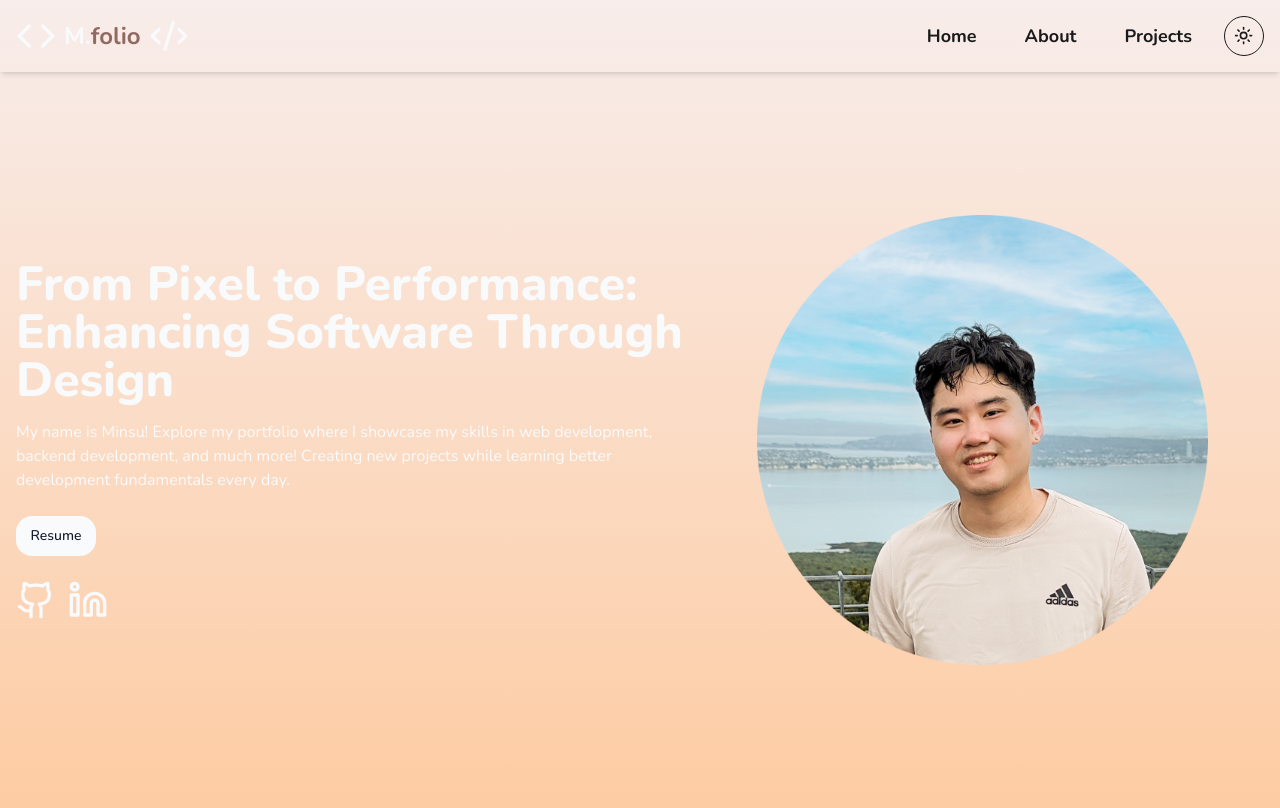
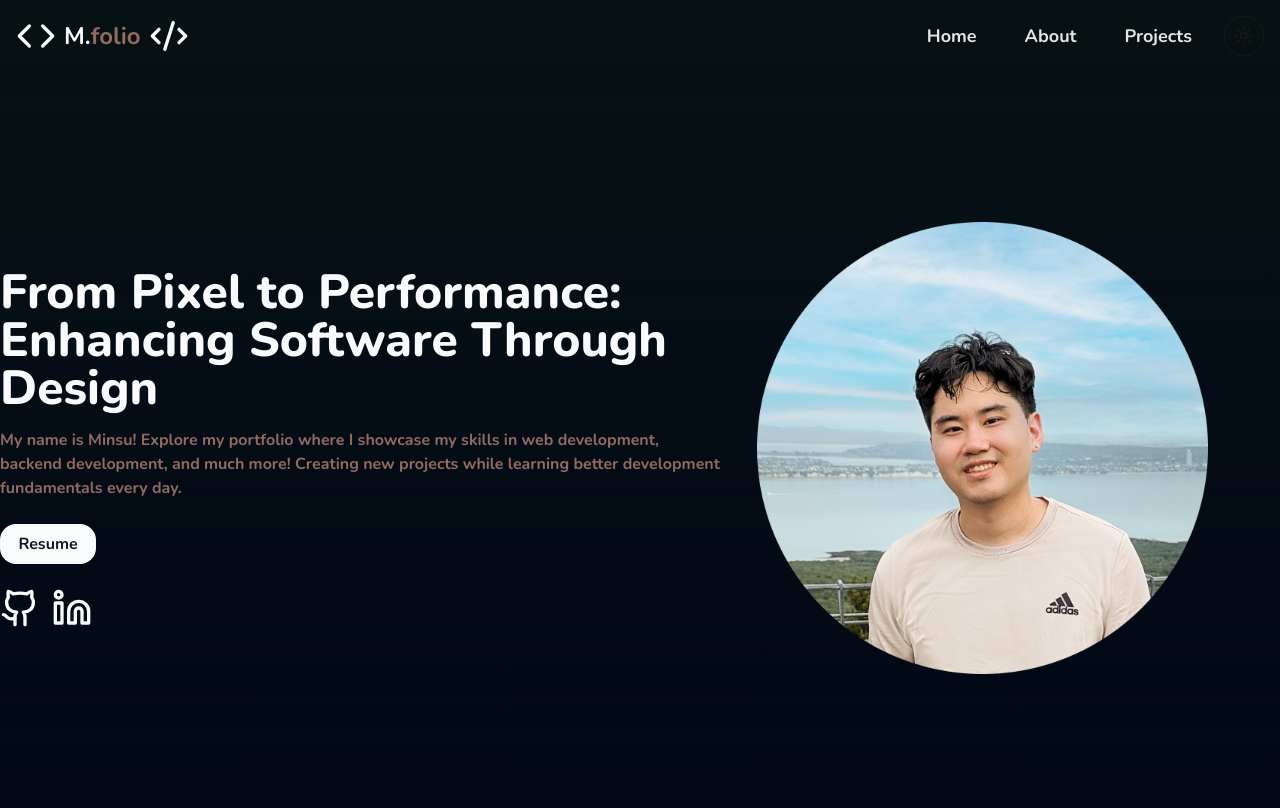
Before and after one commit to Minsukim2827/Minsu-s-Portfolio, a React (Vite) app: page / in a window 1280 px wide. Shown: the top 808 px of the page. Built offline with nearby package versions, Linux system fonts and the light colour scheme.

Commit message:
fixed dark mode colors

```diff
--- /dev/null
+++ b/src/components/AboutPage/About.jsx
@@ -0,0 +1,11 @@
+import React from 'react';
+
+const About = () => {
+    return (
+        <div>
+            {/* Your component content goes here */}
+        </div>
+    );
+};
+
+export default About;
--- a/src/components/AboutPage/AboutPage.jsx
+++ b/src/components/AboutPage/AboutPage.jsx
@@ -1,10 +1,10 @@
 import React from 'react';
+import About from './About';
 
 const AboutPage = () => {
     return (
-        <div>
-            <h1>About Page</h1>
-            {/* Add your content here */}
+        <div className="bg-gradient-to-b from-cream-light to-peach-light h-auto pt-20 lg:max-w-4/5 lg:mx-auto flex justify-center">
+        <About/>
         </div>
     );
 };
--- a/src/components/Footer/Footer.jsx
+++ b/src/components/Footer/Footer.jsx
@@ -2,7 +2,7 @@ import React from 'react';
 
 const Footer = () => {
     return (
-        <footer>
+        <footer className="bottom-0">
             {/* Your footer content goes here */}
         </footer>
     );
--- a/src/components/HomePage/HomePage.jsx
+++ b/src/components/HomePage/HomePage.jsx
@@ -1,9 +1,17 @@
 import React from 'react';
 import Intro from './intro';
+import { useTheme } from "@/components/NavBar/DarkMode/theme-provider"; // Ensure the path is correct
 
 const HomePage = () => {
+    const { theme } = useTheme(); // Using the useTheme hook to get the current theme
+
+    // Determine the gradient classes based on the theme
+    const gradientClass = theme === 'dark'
+        ? "bg-gradient-to-b from-inverted_cream-light to-inverted-peach-light" // Inverted gradient for dark mode
+        : "bg-gradient-to-b from-cream-light to-peach-light"; // Normal gradient for light mode
+
     return (
-        <div className="bg-gradient-to-b from-cream-light to-peach-light h-auto pt-20 lg:max-w-4/5 lg:mx-auto flex justify-center">
+        <div className={`${gradientClass} md:h-screen max-h-screen pt-20 lg:max-w-4/5 lg:mx-auto flex justify-center`}>
             <Intro />
         </div>
     );
--- a/src/components/HomePage/intro.jsx
+++ b/src/components/HomePage/intro.jsx
@@ -13,11 +13,11 @@ function Intro() {
     };
 
     return (
-        <div className="flex flex-row h-auto md:h-screen mb-16 justify-center items-center gap-8 max-w-7xl mx-0 -mt-10 mr-10">
-            <div className="p-4 w-3/5 flex flex-col justify-evenly gap-6">
+        <div className="flex flex-row h-auto md:h-screen pb-16 justify-center items-center gap-8 max-w-7xl mx-0 -pt-10 mr-10">
+            <div className="w-3/5 flex flex-col justify-evenly gap-6">
                 <h1 className="text-5xl font-extrabold -mb-2">From Pixel to Performance: Enhancing Software Through Design</h1>
-                <p>My name is Minsu! Explore my portfolio where I showcase my skills in web development, backend development, and much more! Creating new projects while learning better development fundamentals every day.</p>
-                <Button className="rounded-2xl w-20 hover:bg-peach-dark" onClick={togglePdfModal}>Resume</Button>
+                <p className="text-peach-dark font-bold">My name is Minsu! Explore my portfolio where I showcase my skills in web development, backend development, and much more! Creating new projects while learning better development fundamentals every day.</p>
+                <Button className="text-md font-bold rounded-2xl w-24 hover:bg-peach-dark" onClick={togglePdfModal}>Resume</Button>
                 {showPdfModal && (
         <div className="pdf-modal" onClick={togglePdfModal}>
           <iframe
--- a/src/components/NavBar/NavBar.jsx
+++ b/src/components/NavBar/NavBar.jsx
@@ -3,8 +3,14 @@ import { Code, CodeXml } from 'lucide-react';
 import { ModeToggle } from './DarkMode/mode-toggle';
 import { Button } from "@/components/ui/button";
 import { Link } from 'react-router-dom';
+import { useTheme } from "@/components/NavBar/DarkMode/theme-provider"; // Ensure the path is correct
 
 const Navbar = () => {
+  const { theme } = useTheme(); // Using the useTheme hook to get the current theme
+
+  // Determine the text color classes based on the theme
+  const textColorClass = theme === 'dark' ? "text-inverted_smokey" : "text-smokey";
+
   return (
     <nav className="fixed top-0 z-50 w-full px-4 py-4 bg-none shadow-md">
       <div className="max-w-7xl mx-auto w-full">
@@ -12,24 +18,24 @@ const Navbar = () => {
           <div className="flex items-center">
             <Code className="mr-2 w-10 h-10"/>
             <span className="font-bold text-2xl hover:text-peach-dark">M.</span>
-            <span className="font-bold text-2xl text-peach-dark hover:text-smokey">folio</span>
+            <span className={`font-bold text-2xl text-peach-dark hover:text-smokey`}>folio</span>
             <CodeXml className="ml-2 w-10 h-10"/>
           </div>
           <div className="flex items-center space-x-4">
             <Button variant="navHover" className="bg-transparent font-bold">
-              <Link to="/" className="text-lg">
+              <Link to="/" className={`text-lg ${textColorClass} hover:text-peach-dark`}>
                 Home
               </Link>
             </Button>
 
             <Button variant="navHover" className="bg-transparent font-bold">
-              <Link to="/about" className="text-lg">
+              <Link to="/about" className={`text-lg ${textColorClass} hover:text-peach-dark`}>
                 About
               </Link>
             </Button>
 
             <Button variant="navHover" className="bg-transparent font-bold">
-              <Link to="/projects" className="text-lg">
+              <Link to="/projects" className={`text-lg ${textColorClass} hover:text-peach-dark`}>
                 Projects
               </Link>
             </Button>
--- a/tailwind.config.js
+++ b/tailwind.config.js
@@ -33,6 +33,19 @@ module.exports = {
         },
         smokey: {
           DEFAULT: '#1A1A1A',
+        },
+        inverted_peach: {
+          light: '#013765', // Lightest peach
+          DEFAULT: '#032a31', // Default peach if you just use 'peach'
+          dark: '#6c959e', // Darker peach
+          medium: '#004a58', // Medium peach
+        },
+        inverted_cream: {
+          light: '#071214',
+          DEFAULT: '#06233b',
+        },
+        inverted_smokey: {
+          DEFAULT: '#e5e5e5',
         },
         // ------------------------------------------------
         border: "hsl(var(--border))",
```
